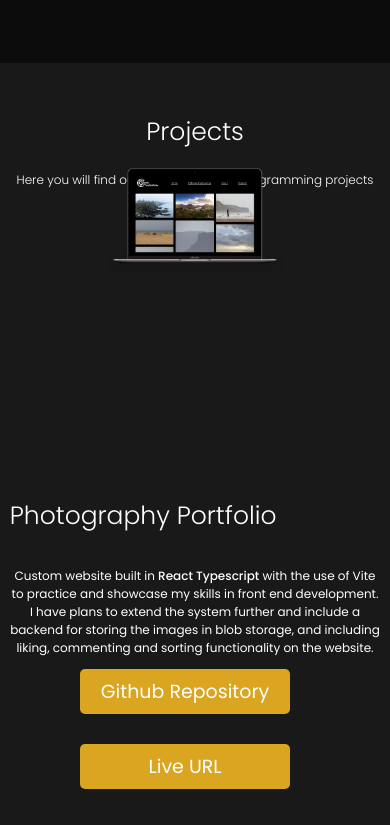
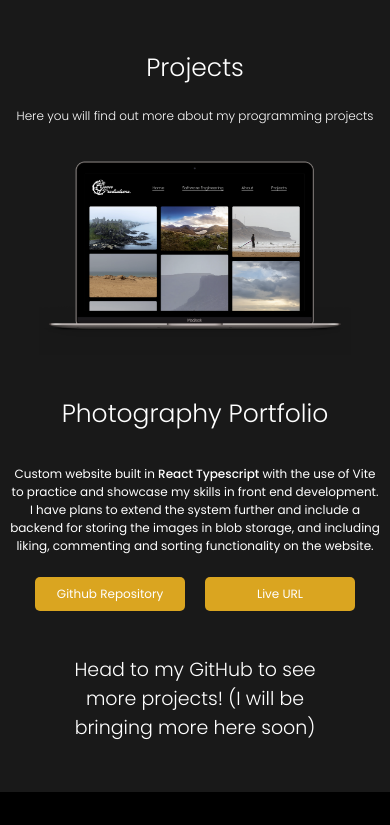
Before and after one commit to Gooozeee/PhotoFrontEnd, a React (Vite) app: page /software in a window 390 px wide. Shown: the part 1569-2394 px from the top of the page. Built offline with nearby package versions, Linux system fonts and the light colour scheme.

Commit message:
Chore: Ensuring styling looks well on mobile

```diff
--- a/src/styles/SoftwareEngineeringPageStyles.css
+++ b/src/styles/SoftwareEngineeringPageStyles.css
@@ -77,13 +77,11 @@ b {
     justify-content: center;
     width: 100%;
     height: 100%;
-    top: -30px;
-    position: relative;
+    margin-top: -20px;
 }
 
 .image {
-    max-width: 100%;
-    max-height: 100%;
+    width: 700px;
     transition: opacity 1s ease-in-out;
     opacity: 0;
     position: absolute;
@@ -125,12 +123,48 @@ b {
         text-align: center;
     }
 
+    .section-container {
+        flex-direction: column;
+        gap: 30px;
+        padding-top: 30px;
+    }
+
+    .projects-container {
+        flex-direction: column;
+        gap: 0px;
+        height: 500px;
+    }
+
     .intro-item {
         width: 100%;
     }
 
-    .projects-container {
-        flex-direction: column;
+    .text-container {
+        padding-top: 10px;
+    }
+
+    .image {
+        max-width: 80%;
+    }
+
+    .image-container {
+        height: 250px;
+    }
+
+    .project-button {
+        width: 110px;
+        margin: 10px;
+        margin-bottom: 20px;
+        font-size: 12px;
+    }
+
+    .project-heading {
+        text-align: center;
+    }
+
+    .final-message {
+        text-align: center;
+        font-size: 19px;
     }
 
     .skills {
```
